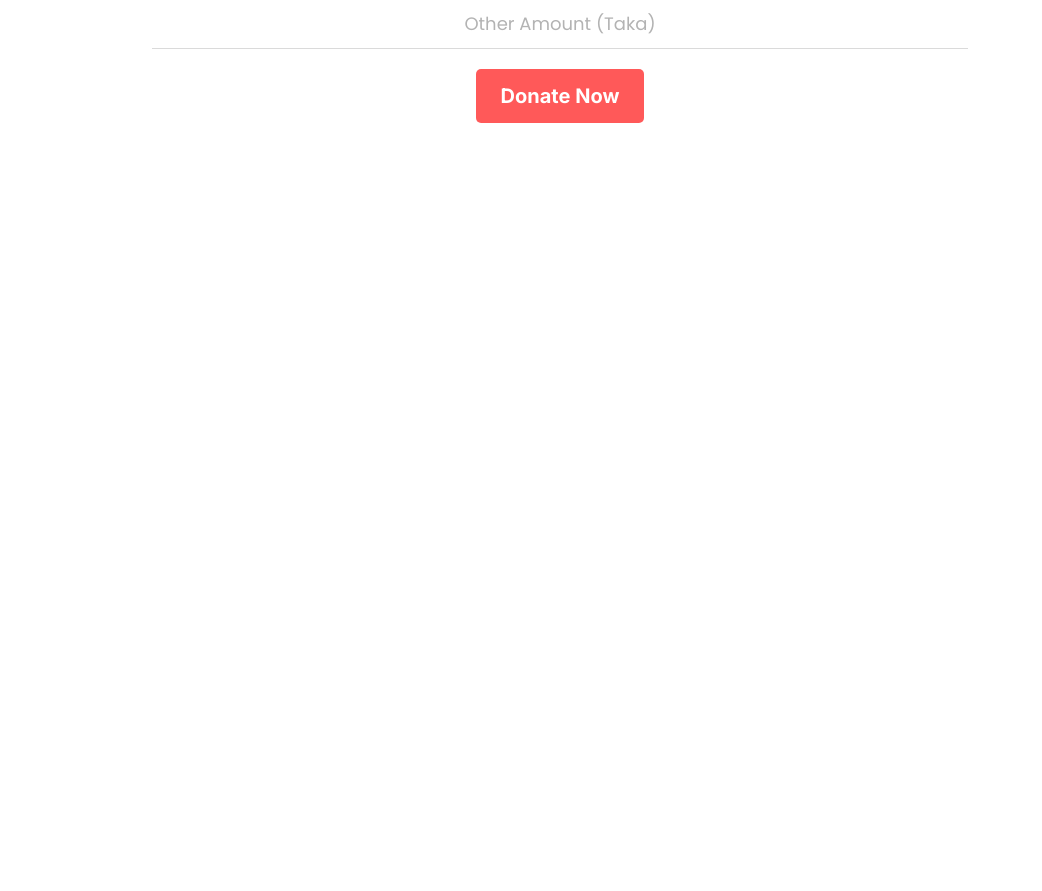
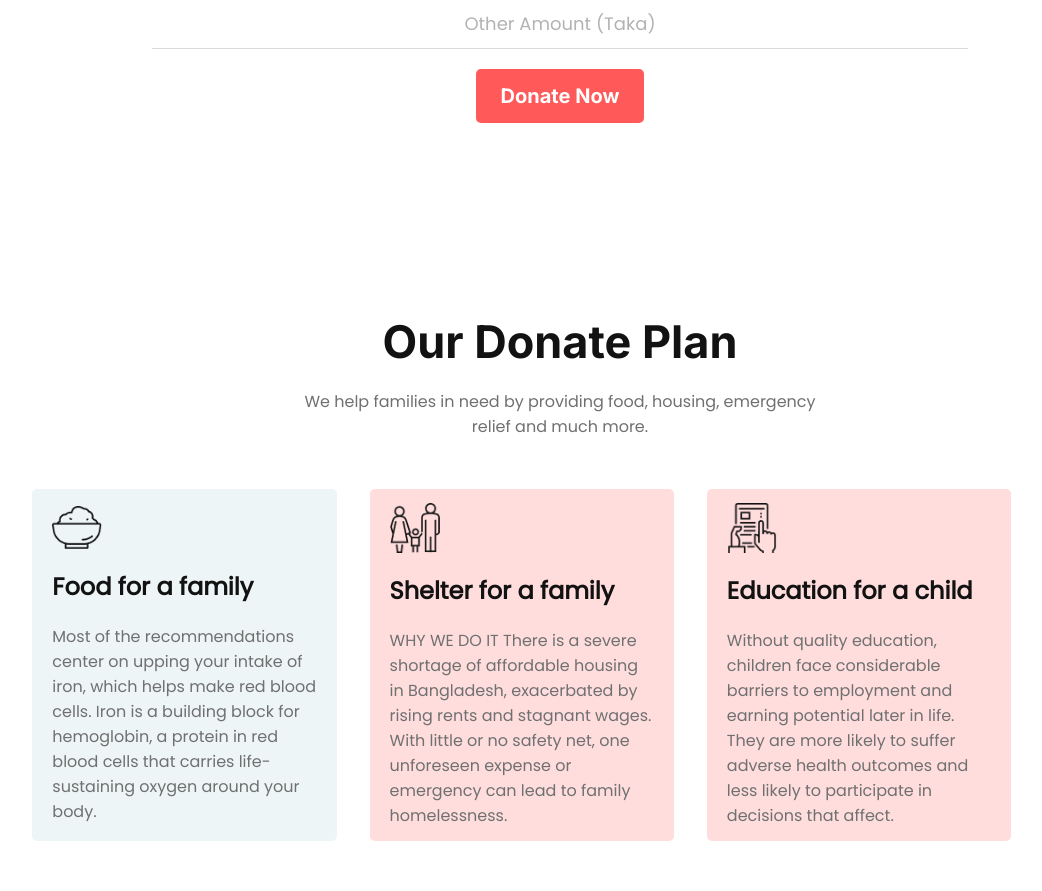
Before and after one commit to sultannadim/DonateToday, a plain HTML site: page index.html in a window 1280 px wide. Shown: the part 1286-2177 px from the top of the page, without its empty margins (80-1122 px from the left). Before the commit the page ends 1600 px from the top, so only its background shows below. Drawn offline with Linux system fonts and the light colour scheme.

Commit message:
donate plan complete

```diff
--- a/index.html
+++ b/index.html
@@ -70,6 +70,63 @@
     </section>
     <!-- donate part end -->
     <!-- donate plan part start -->
+    <section class="donate-plan">
+      <div class="container">
+        <div class="donate-plan-text">
+          <h2 class="text-center">Our Donate Plan</h2>
+          <p class="text-center">
+            We help families in need by providing food, housing, emergency
+            <br />
+            relief and much more.
+          </p>
+        </div>
+
+        <div class="donate-plan-box">
+          <!-- single card start -->
+          <div class="one-third-width">
+            <div class="card-content active">
+              <img src="images/food.png" alt="food" />
+              <h3>Food for a family</h3>
+              <p>
+                Most of the recommendations center on upping your intake of
+                iron, which helps make red blood cells. Iron is a building block
+                for hemoglobin, a protein in red blood cells that carries
+                life-sustaining oxygen around your body.
+              </p>
+            </div>
+          </div>
+          <!-- single card end -->
+          <!-- single card start -->
+          <div class="one-third-width">
+            <div class="card-content">
+              <img src="images/shelter.png" alt="food" />
+              <h3>Shelter for a family</h3>
+              <p>
+                WHY WE DO IT There is a severe shortage of affordable housing in
+                Bangladesh, exacerbated by rising rents and stagnant wages. With
+                little or no safety net, one unforeseen expense or emergency can
+                lead to family homelessness.
+              </p>
+            </div>
+          </div>
+          <!-- single card end -->
+          <!-- single card start -->
+          <div class="one-third-width">
+            <div class="card-content">
+              <img src="images/Frame-1.png" alt="food" />
+              <h3>Education for a child</h3>
+              <p>
+                Without quality education, children face considerable barriers
+                to employment and earning potential later in life. They are more
+                likely to suffer adverse health outcomes and less likely to
+                participate in decisions that affect.
+              </p>
+            </div>
+          </div>
+          <!-- single card end -->
+        </div>
+      </div>
+    </section>
     <!-- donate plan part end -->
   </body>
 </html>
--- a/style.css
+++ b/style.css
@@ -30,9 +30,10 @@ p {
 .row {
   display: flex;
 }
-.half-width {
-  width: 48%;
-  padding: 0 1%;
+.one-third-width {
+  width: 31%;
+  padding: 0 1.5%;
+  box-sizing: border-box;
 }
 .text-center {
   text-align: center;
@@ -103,8 +104,7 @@ p {
   margin-top: 50px;
   width: 100%;
 }
-.donate_input {
-}
+
 .donate_input input {
   padding: 15px 0px;
   width: 100%;
@@ -125,3 +125,41 @@ p {
   cursor: pointer;
 }
 /* donate part end */
+
+/* donate plan part start */
+.donate-plan {
+  padding-bottom: 50px;
+}
+.donate-plan-text {
+  width: 100%;
+}
+.donate-plan-box {
+  margin-top: 50px;
+  display: flex;
+}
+.card-content {
+  box-sizing: border-box;
+  background-color: #ff595934;
+  min-height: 352px;
+  padding: 0px 20px;
+  display: flex;
+  flex-direction: column;
+  justify-content: center;
+  border-radius: 5px;
+}
+.card-content.active {
+  background-color: rgba(79, 157, 166, 0.1);
+}
+.card-content img {
+  width: 50px;
+  margin-bottom: 20px;
+}
+.card-content h3 {
+  font-family: "Poppins", sans-serif;
+  font-size: 24px;
+  margin-bottom: 20px;
+}
+.card-content p {
+  margin: 0;
+}
+/* donate plane part end */
```
Also changed, not shown: images/Frame-1.png (added), images/donation5.jpg (deleted), images/food.png (added), images/shelter.png (added).
